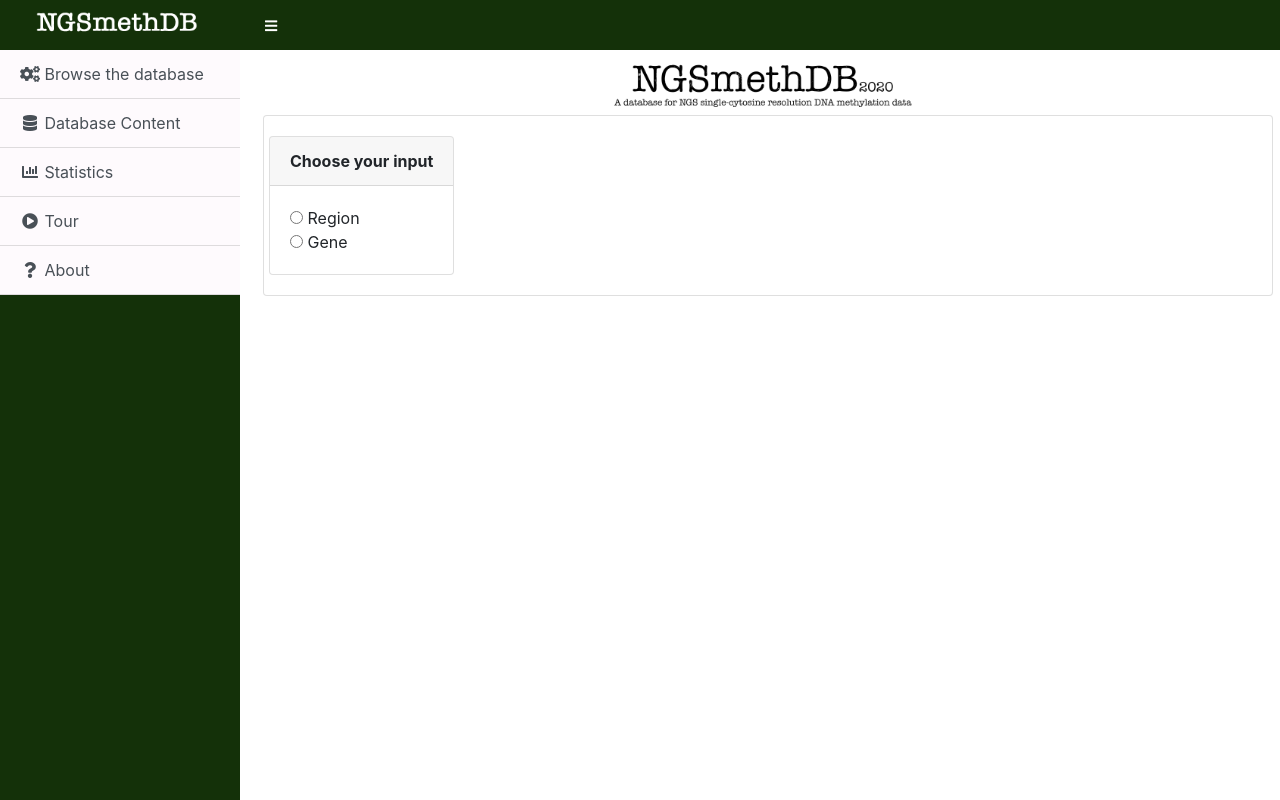
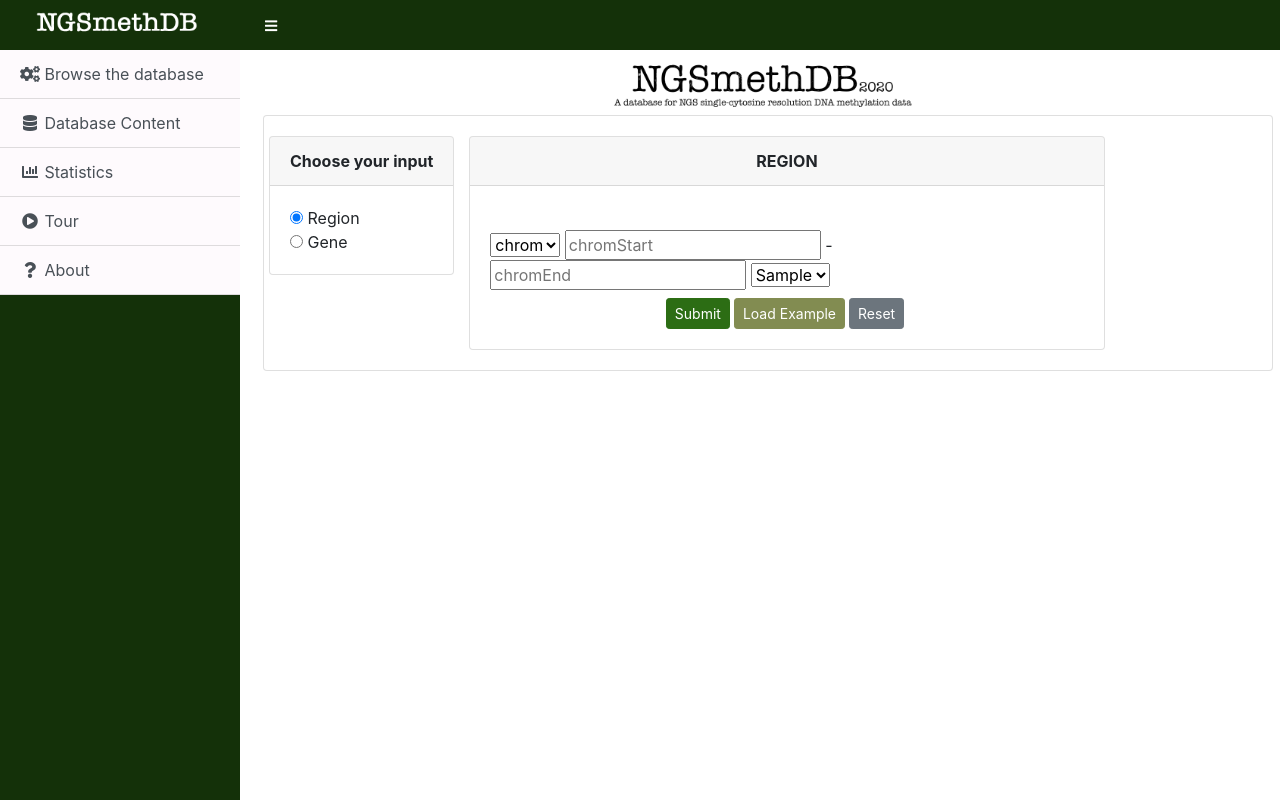
Before and after one commit to cris12gm/NGSmethDB2020, a Django app: template templates/browser/browser.html in a window 1280 px wide. Run offline with Django 3.2, Linux system fonts and the light colour scheme; the template is opened without the code that fills it, so the values that code supplies are empty; some libraries are stand-ins or nearby versions.

Commit message:
browserUpdated

```diff
--- a/mongoTools/base/item.py
+++ b/mongoTools/base/item.py
@@ -25,7 +25,7 @@ class Item:
         parameters specified in the projection.
     """
     def find(self, criteria={}, projection={}):
-        _criteria = criteria if criteria else {'deleted': False}
+        _criteria = criteria
         _projection = projection if projection else self.collection_schema
         data = json.loads(
             dumps(self.cursor().find(_criteria, _projection)))
--- a/templates/base.html
+++ b/templates/base.html
@@ -119,6 +119,23 @@
         });
         </script>
 
+    <script type="text/javascript">
+        function ShowLoading(e) {
+            $("div.resultsPage").hide();
+            $("div.menuHide").hide();
+            var div = document.createElement('div');
+            var img = document.createElement('img');
+            img.src = "{% static 'images/wait.svg'%}";
+            div.innerHTML = "<b><font color='#194a90' size='4'>Loading results, please wait</font></b>";
+            div.style.cssText = 'position: fixed; top: 20%; left: 40%; z-index: 5000; width: 422px; text-align: center; background: #FFFFFF;';
+
+            div.appendChild(img);
+            document.body.appendChild(div);
+            return true;
+        }
+
+    </script>
+
         <!-- Datatables -->
         <script src="{% static 'js/demo/datatables-demo.js'%}"></script>
         <script src="{% static 'vendor/datatables/jquery.dataTables.js'%}"></script>
--- a/templates/browser/browser.html
+++ b/templates/browser/browser.html
@@ -20,29 +20,37 @@
                                 </div>
                                 <div class="card-body">
                                     <form id="formInput">
-                                        <input type="radio" name="browser" onclick="myFunction(this.value)" value="region"> Region<br>
+                                        <input type="radio" checked="True" name="browser" onclick="myFunction(this.value)" value="region"> Region<br>
                                         <input type="radio" name="browser" onclick="myFunction(this.value)" value="gene"> Gene<br>
                                     </form>
                                 </div>
                             </div>
                         </div>
-                        <div class="col-4">
-                            <div id="regionInput" style="display:None;">
+                        <div class="col-8">
+                            <div id="regionInput" style="display:block;">
                                 <div class="card">
                                     <div class="card-header d-flex justify-content-center">
-                                        <b>Region</b>
+                                        <b>REGION</b>
                                     </div>
+                                    <p id="errorsFormRegion" class="text-danger text-center ml-2 mr-2 mt-2 font-weight-light"></p>
                                     <div class="card-body d-flex justify-content-center">
                                         <form action="/geno5mc/queryRegion/" method="post" id="formRegion" onsubmit="return checkformRegion();" name = "formRegion" class="formQuery">
                                             <input type="hidden" name="csrfmiddlewaretoken" value="46TVTMEEL111nQCb3Nfw34c8IpaH9Tjk21GL1xBlbCgUAWi2zJTlyBWueI6YBg2W">
                                             <select placeholder="chrom" name="chrom" id="chrom" class="chrom_select" onchange='changeChrom()' required>
                                                 <option value ="" selected disabled>chrom</option>
-                                                <option value="chr1_248956422">chr1</option>
+                                                {% for chrom in chroms %}
+                                                    <option value="{{ chrom.chrom }}_{{ chrom.size }}">{{ chrom.chrom }}</option>
+                                                {% endfor %}
                                             </select>
-                                            {{ position }}
                                             <input id="chromStart" type="number" name="chromStart" class="chromStart_select" placeholder="chromStart" min="1" required>
                                             -
                                             <input id="chromEnd" type="number" name="chromEnd" class="chromStart_select" placeholder="chromEnd" min="1" required>
+                                            <select placeholder="Sample" name="sample" id="sample" class="sample_select">
+                                                <option value = "" selected disabled>Sample</option>
+                                                {% for sample in samples %}
+                                                    <option value="{{ sample.sample }}">{{ sample.sample }}</option>
+                                                {% endfor %}
+                                            </select>
                                             <div class="mt-2 d-flex justify-content-center">
                                                 <button type="submit" id='submitRegion' class="btn btn-success btn-sm mr-1">Submit</button>
                                                 <button id="loadExRegion" class="btn btn-info btn-sm mr-1">Load Example</button>
@@ -84,5 +92,56 @@
         }
         // document.getElementById("region").html("test");
     }
-    </script>
+</script>
+
+<!-- Change chrom function -->
+
+<script>
+    function changeChrom(e){
+        var chrom = document.getElementById("chrom").value;
+        var chromEnd = chrom.split("_")[1];
+        document.getElementById("chromEnd").setAttribute("max",chromEnd)
+    }
+</script>
+
+<script>
+
+function checkformRegion()    {
+        var myForm = document.formRegion;
+        if((myForm.chromEnd.value-myForm.chromStart.value)>10000){
+            var newEnd = parseInt(myForm.chromStart.value, 10) + 10000;
+            document.getElementById("errorsFormRegion").innerHTML = "Your query has more than the maximum of 10Kb ("+(myForm.chromEnd.value-myForm.chromStart.value)+"pb), chromEnd has been changed to "+(newEnd);
+            myForm.chromEnd.value = newEnd
+            return false
+        }
+        else if (myForm.chromEnd.value<myForm.chromStart.value){
+            var newEnd = myForm.chromStart.value
+            myForm.chromStart.value = myForm.chromEnd.value
+            myForm.chromEnd.value = newEnd
+            document.getElementById("errorsFormRegion").innerHTML = "Your chromStart coordinate ("+myForm.chromStart.value+") is higher than the chromEnd coordinate ("+myForm.chromEnd.value+"), it has been interchanged, please submit again.";
+            return false
+        }
+        else{
+            ShowLoading();
+            $("div.menu-hide").hide();
+            return true
+        }
+
+    }
+</script>
+
+<script>
+    $(document).ready(function(){
+
+        $('#loadExRegion').on('click', function(){
+            $('#chromStart').val("37282450");
+            $('#chromEnd').val("37282550");
+            document.getElementById('chrom').value="chr22_50818468.0";
+            return false;
+        });
+
+       });
+</script>
+
+
 {% endblock js %}
```
Also changed, not shown: browser/models.py (+13 -3 lines), browser/views.py (+6 -3 lines), mongoTools/classes/chroms.py (added, +14 -0 lines), mongoTools/classes/methylation.py (+0 -9 lines).
